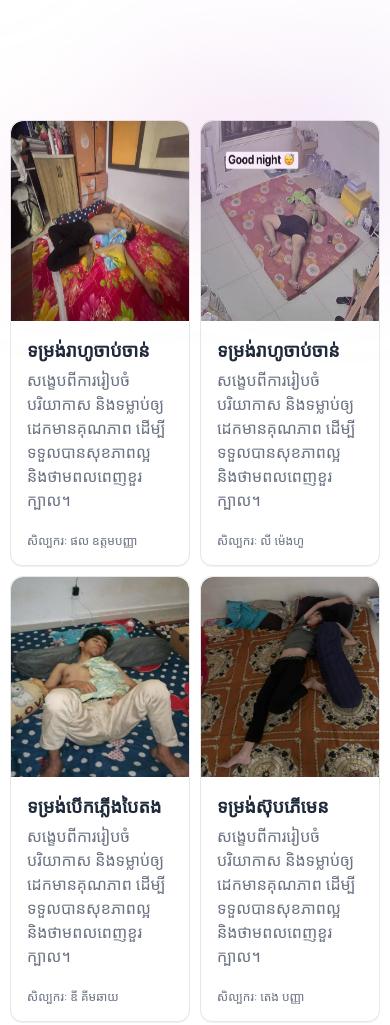
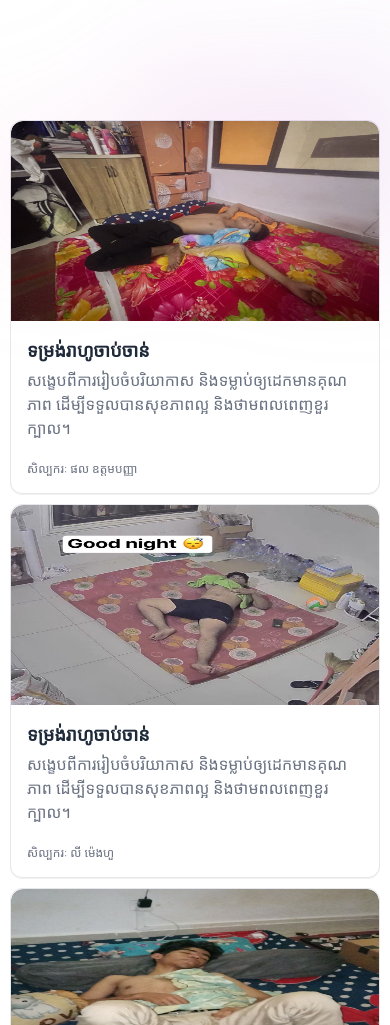
Before and after one commit to anda-g/website-kon-khmer, a plain HTML site: page index.html in a window 390 px wide. Shown: the part 520-1545 px from the top of the page. Drawn offline with nearby package versions, Linux system fonts and the light colour scheme; a web font is replaced by a local one.

Commit message:
fix: columns

```diff
--- a/index.html
+++ b/index.html
@@ -269,7 +269,7 @@
       </div>
     </div>
 
-    <div class="grid px-2.5 lg:px-40 grid-cols-2 lg:grid-cols-4 gap-2.5 lg:gap-8">
+    <div class="grid px-2.5 lg:px-40 grid-cols-1 md:grid-cols-2 lg:grid-cols-4 gap-2.5 lg:gap-8">
       <div class="flex flex-col bg-white border border-gray-200 shadow-2xs rounded-xl">
         <figure class="h-[200px] overflow-hidden flex justify-center items-start  rounded-t-xl">
           <img class="w-full h-full rounded-t-xl" src="./images/panha.jpg" alt="Card Image">
```
